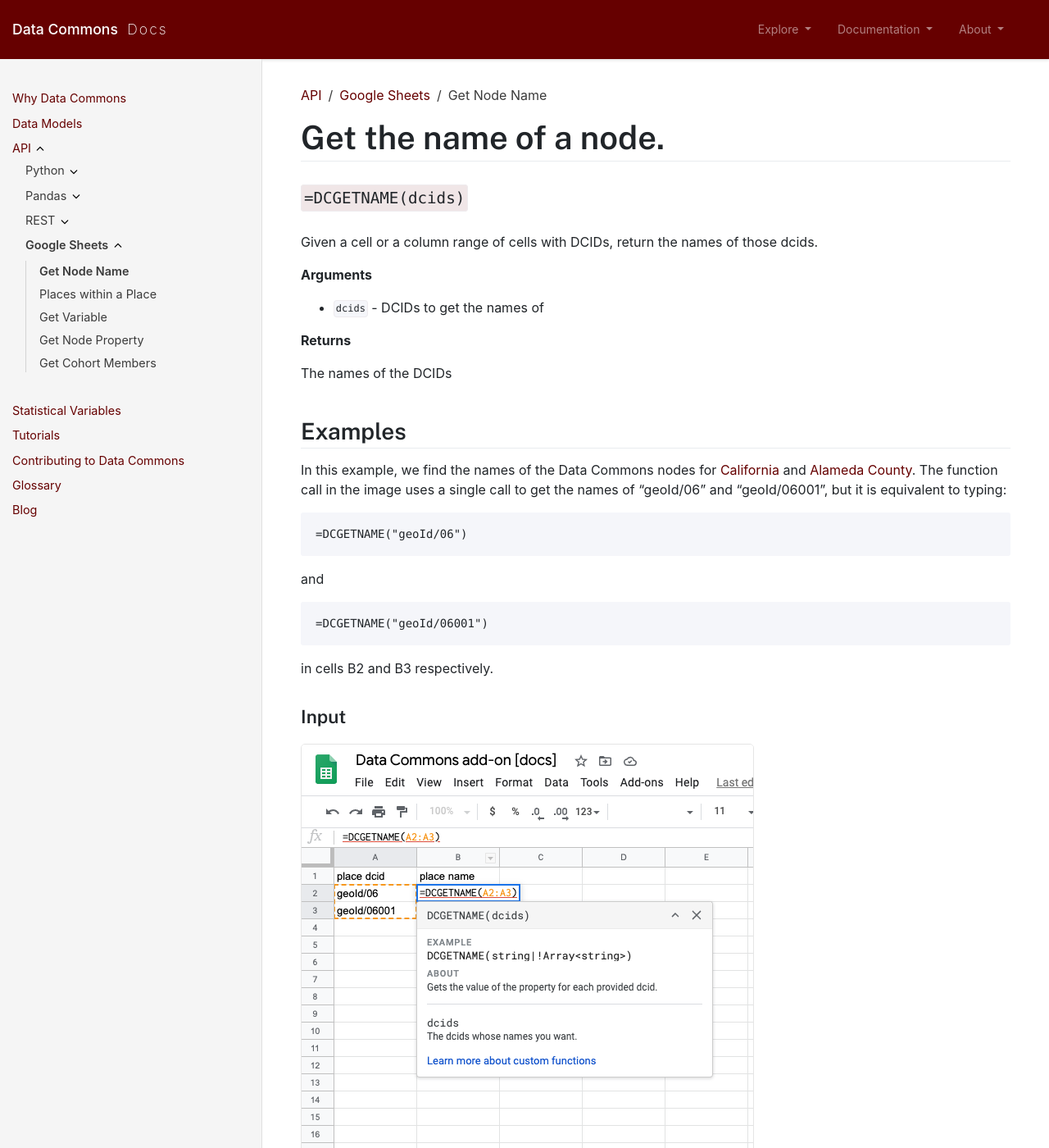
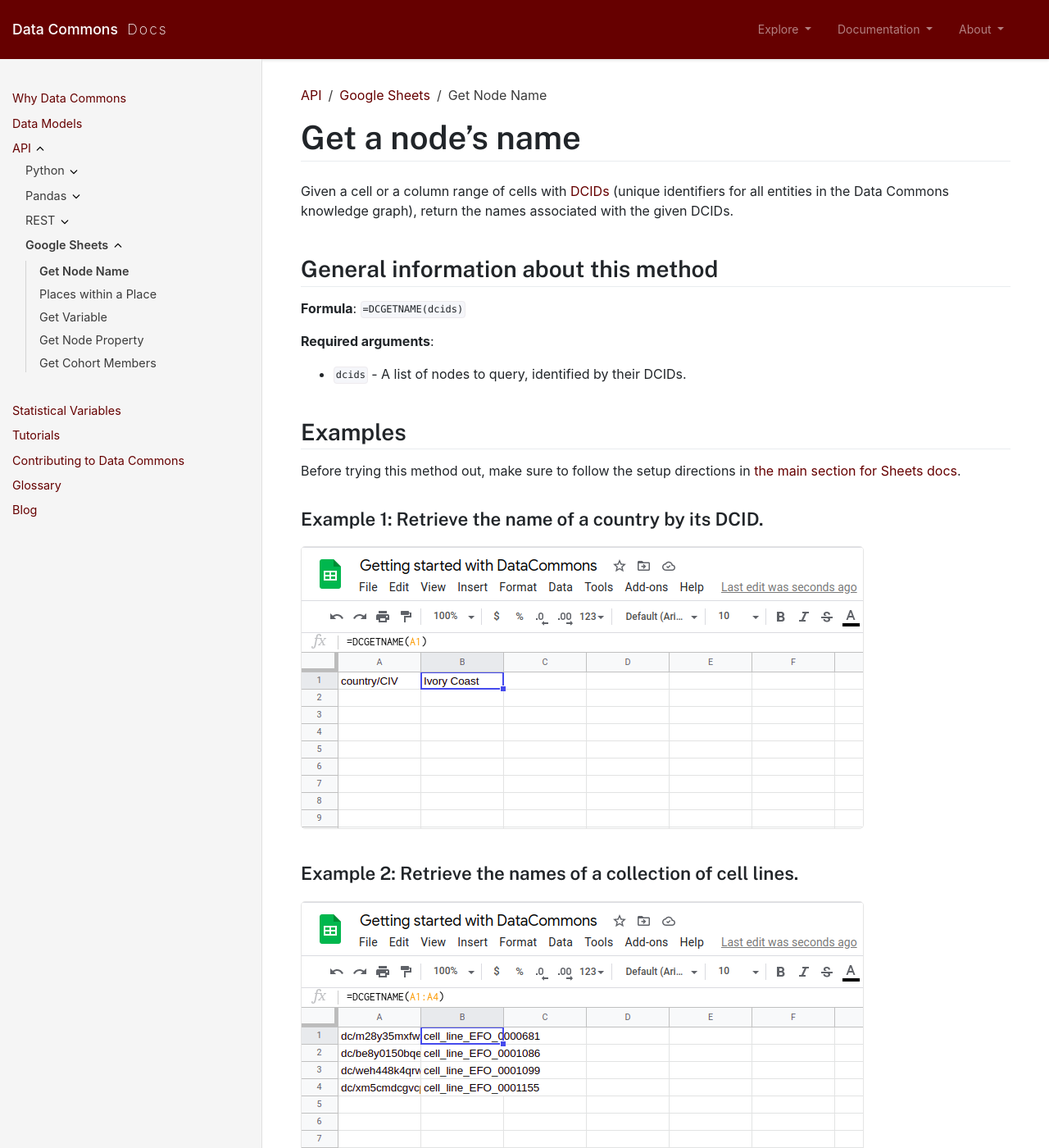
Before and after one commit to datacommonsorg/docsite, a Jekyll site: the page built from api/sheets/get_name.md, in a window 1280 px wide and 1400 px high. Shown: the whole window at 82% size. Built offline with Jekyll 4.4.1, drawn with Linux system fonts in a browser that asks for light colours; comment, search, counter and statistics services are not loaded; some of the changed text lies outside the part shown.

Commit message:
Sheets node name (#126)
Updated doc

````diff
--- a/api/sheets/get_name.md
+++ b/api/sheets/get_name.md
@@ -6,39 +6,36 @@
 grand_parent: API
 ---
 
-# Get the name of a node.
+# Get a node's name
 
-## `=DCGETNAME(dcids)`
+Given a cell or a column range of cells with [DCIDs](/glossary.md) (unique identifiers for all entities in the Data Commons knowledge graph), return the names associated with the given DCIDs.
 
-Given a cell or a column range of cells with DCIDs, return the names of those dcids.
+## General information about this method
 
-**Arguments**
-*    `dcids` - DCIDs to get the names of
+**Formula**: `=DCGETNAME(dcids)`
 
-**Returns**
+**Required arguments**:
 
-The names of the DCIDs
+* `dcids` - A list of nodes to query, identified by their DCIDs.
 
 ## Examples
 
-In this example, we find the names of the Data Commons nodes for [California](https://datacommons.org/browser/geoId/06) and [Alameda County](https://datacommons.org/browser/geoId/06001). The function call in the image uses a single call to get the names of "geoId/06" and "geoId/06001", but it is equivalent to typing:
+Before trying this method out, make sure to follow the setup directions in [the main section for Sheets docs](/api/sheets/index.html).
 
-```
-=DCGETNAME("geoId/06")
-```
+### Example 1: Retrieve the name of a country by its DCID.
 
-and
+![](/assets/images/sheets/sheets_get_name_cote_d_ivoire_cropped.png)
 
-```
-=DCGETNAME("geoId/06001")
-```
+### Example 2: Retrieve the names of a collection of cell lines.
 
-in cells B2 and B3 respectively.
+![](/assets/images/sheets/sheets_get_name_cell_lines_cropped.png)
 
-### Input
+## Error returns
 
-![](/assets/images/sheets/sheets_get_name_input.png)
+If a DCID does not exist, this method returns nothing:
 
-### Output
+![](/assets/images/sheets/sheets_get_name_wrong_dcid_cropped.png)
 
-![](/assets/images/sheets/sheets_get_name_output.png)
+If an empty cell is provided as a DCID, this method returns an error value:
+
+![](/assets/images/sheets/sheets_get_name_no_input_cropped.png)
--- a/api/sheets/places_in.md
+++ b/api/sheets/places_in.md
@@ -6,7 +6,7 @@
 grand_parent: API
 ---
 
-# Get Places Contained within Another Place
+# Retrieve places contained within another place
 
 ## `=DCPLACESIN(dcids, placeType)`
 
````
Also changed, not shown: assets/images/sheets/sheets_get_name_cell_lines.png (added), assets/images/sheets/sheets_get_name_cell_lines_cropped.png (added), assets/images/sheets/sheets_get_name_cote_d_ivoire.png (added), assets/images/sheets/sheets_get_name_cote_d_ivoire_cropped.png (added), assets/images/sheets/sheets_get_name_no_input.png (added), assets/images/sheets/sheets_get_name_no_input_cropped.png (added), assets/images/sheets/sheets_get_name_wrong_dcid.png (added), assets/images/sheets/sheets_get_name_wrong_dcid_cropped.png (added).
